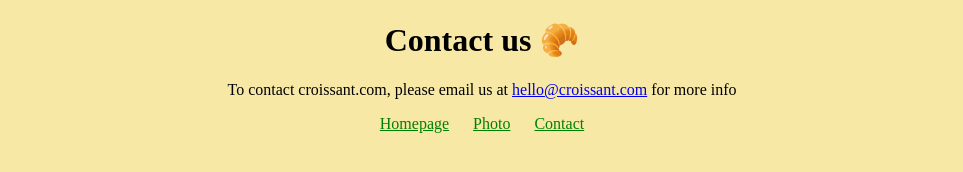
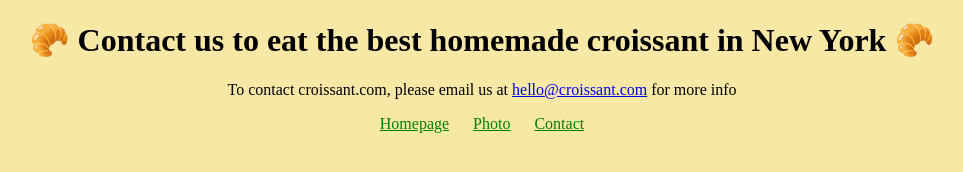
Before and after one commit to RenataNogDias/Croissant, a plain HTML site: page contact.html in a window 1280 px wide. Shown: the whole page, without its empty margins (158-1121 px from the left). Drawn offline with Linux system fonts and the light colour scheme.

Commit message:
adjusted SEO

```diff
--- a/contact.html
+++ b/contact.html
@@ -12,7 +12,7 @@
     <title>croissant.comn - Contact us</title>
   </head>
   <body>
-    <h1>Contact us 🥐</h1>
+    <h1>🥐 Contact us to eat the best homemade croissant in New York 🥐</h1>
     <p>
       To contact croissant.com, please email us at
       <a href="mailto:hello@croissant.com">hello@croissant.com</a> for more info
```
Also changed, not shown: index.html (+1 -1 lines).
